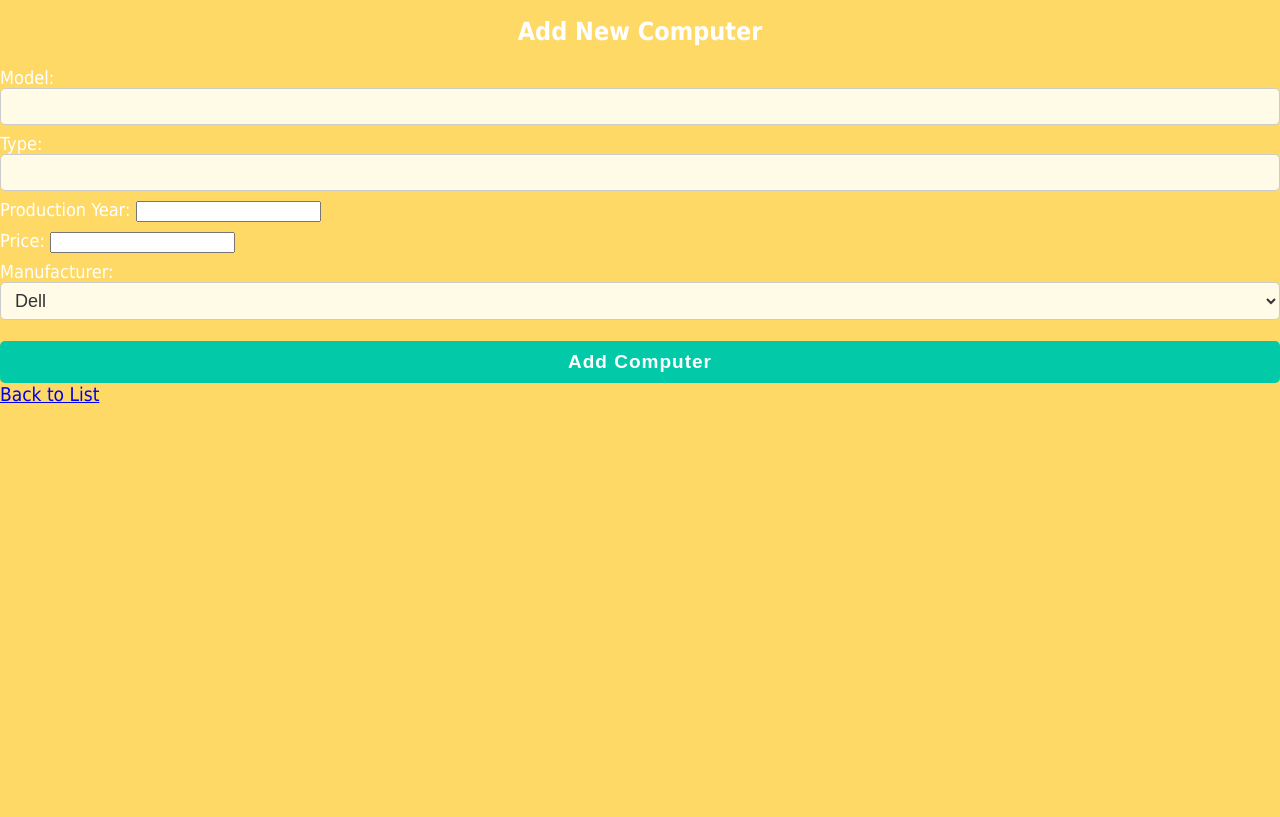
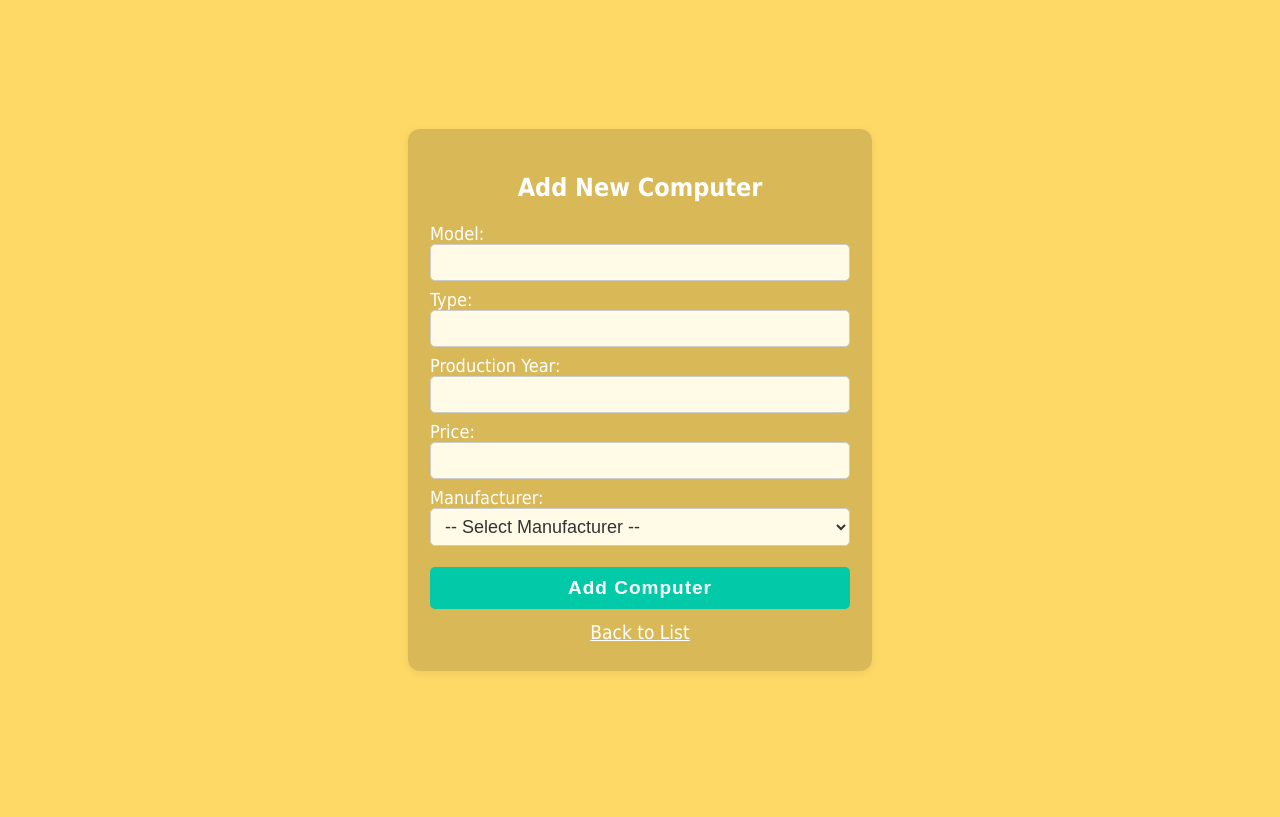
Before and after one commit to htvduc/1, a Spring Boot app: page /computers/add in a window 1280 px wide. After the commit the page ends 671 px from the top, so only its background shows below. Run offline with Spring Boot 4, Linux system fonts and the light colour scheme; a user stored in the database is signed in; data comes from the database, SQL or seed files in the repository.

Commit message:
Enhance computer add form with validation and improved UI
Co-authored-by: htvdvalorant <htvdvalorant@gmail.com>

```diff
--- a/src/main/java/com/example/source1/controller/ComputerController.java
+++ b/src/main/java/com/example/source1/controller/ComputerController.java
@@ -13,6 +13,7 @@ import org.springframework.web.bind.annotation.GetMapping;
 import org.springframework.web.bind.annotation.ModelAttribute;
 import org.springframework.web.bind.annotation.PostMapping;
 import org.springframework.web.bind.annotation.RequestMapping;
+import org.springframework.web.bind.annotation.RequestParam;
 import jakarta.validation.Valid;
 import org.springframework.validation.BindingResult;
 import java.math.BigDecimal;
@@ -54,6 +55,7 @@ public class ComputerController {
 
     @PostMapping("/computers/add")
     public String addComputer(@Valid @ModelAttribute("computer") Computer computer,
+                             @RequestParam(value = "manufacturer", required = false) Integer manufacturerId,
                              BindingResult result,
                              HttpSession session,
                              Model model) {
@@ -62,18 +64,37 @@ public class ComputerController {
             model.addAttribute("error", "You don't have permission to access this function");
             return "error";
         }
+
+        // Set manufacturer from ID
+        if (manufacturerId != null) {
+            Manufacturer manufacturer = manufacturerRepository.findById(manufacturerId).orElse(null);
+            if (manufacturer == null) {
+                result.rejectValue("manufacturer", null, "Invalid manufacturer selected");
+            } else {
+                computer.setManufacturer(manufacturer);
+            }
+        }
+
         // Validate các trường theo yêu cầu đề bài
         if (computer.getComputer_model() == null || computer.getComputer_model().isBlank()
                 || computer.getComputer_model().length() < 5 || computer.getComputer_model().length() > 50) {
             result.rejectValue("computer_model", null, "Model length must be between 5 and 50 characters");
         }
-        if (computer.getPrice() == null || computer.getPrice().compareTo(BigDecimal.valueOf(100)) < 0) {
-            result.rejectValue("price", null, "Price must be >= 100");
+        if (computer.getType() == null || computer.getType().isBlank()
+                || computer.getType().length() < 2 || computer.getType().length() > 50) {
+            result.rejectValue("type", null, "Type length must be between 2 and 50 characters");
+        }
+        if (computer.getPrice() == null || computer.getPrice().compareTo(BigDecimal.valueOf(100)) < 0
+                || computer.getPrice().compareTo(BigDecimal.valueOf(100000)) > 0) {
+            result.rejectValue("price", null, "Price must be between 100 and 100,000");
         }
         int year = computer.getProduction_year() == null ? 0 : computer.getProduction_year();
         int currentYear = Year.now().getValue();
         if (year < 1990 || year > currentYear) {
             result.rejectValue("production_year", null, "Year must be between 1990 and " + currentYear);
+        }
+        if (computer.getManufacturer() == null) {
+            result.rejectValue("manufacturer", null, "Manufacturer is required");
         }
         if (result.hasErrors()) {
             model.addAttribute("manufacturers", manufacturerRepository.findAll());
--- a/src/main/resources/static/style.css
+++ b/src/main/resources/static/style.css
@@ -61,7 +61,7 @@ label {
     font-weight: 500;
 }
 
-input[type="text"], input[type="date"], input[type="password"], select {
+input[type="text"], input[type="date"], input[type="password"], input[type="number"], select {
     width: 100%;
     padding: 7px 10px;
     border-radius: 5px;
@@ -73,9 +73,18 @@ input[type="text"], input[type="date"], input[type="password"], select {
     box-sizing: border-box;
 }
 
-input[type="text"]:focus, input[type="date"]:focus, input[type="password"]:focus, select:focus {
+input[type="text"]:focus, input[type="date"]:focus, input[type="password"]:focus, input[type="number"]:focus, select:focus {
     outline: 2px solid #02CAA9;
     background: #fffde7;
+}
+
+/* Error message styles */
+.error {
+    color: #ff6b6b;
+    font-size: 14px;
+    margin-top: 2px;
+    margin-bottom: 5px;
+    font-weight: 500;
 }
 
 button, .btn {
--- a/src/main/resources/templates/computer_add.html
+++ b/src/main/resources/templates/computer_add.html
@@ -6,36 +6,42 @@
     <link rel="stylesheet" th:href="@{/style.css}" href="/style.css"/>
 </head>
 <body>
+<div class="main-center-wrapper">
+    <div class="form-container">
         <h1>Add New Computer</h1>
         <form th:action="@{/computers/add}" th:object="${computer}" method="post">
             <div>
                 <label>Model:</label>
-        <input type="text" th:field="*{computer_model}" required />
-        <span th:if="${#fields.hasErrors('computer_model')}" th:errors="*{computer_model}"></span>
+                <input type="text" th:field="*{computer_model}" required minlength="5" maxlength="50" />
+                <span th:if="${#fields.hasErrors('computer_model')}" th:errors="*{computer_model}" class="error"></span>
             </div>
             <div>
                 <label>Type:</label>
-        <input type="text" th:field="*{type}" required />
-        <span th:if="${#fields.hasErrors('type')}" th:errors="*{type}"></span>
+                <input type="text" th:field="*{type}" required minlength="2" maxlength="50" />
+                <span th:if="${#fields.hasErrors('type')}" th:errors="*{type}" class="error"></span>
             </div>
             <div>
                 <label>Production Year:</label>
-        <input type="number" th:field="*{production_year}" required />
-        <span th:if="${#fields.hasErrors('production_year')}" th:errors="*{production_year}"></span>
+                <input type="number" th:field="*{production_year}" required min="1990" max="2024" />
+                <span th:if="${#fields.hasErrors('production_year')}" th:errors="*{production_year}" class="error"></span>
             </div>
             <div>
                 <label>Price:</label>
-        <input type="number" step="0.01" th:field="*{price}" required />
-        <span th:if="${#fields.hasErrors('price')}" th:errors="*{price}"></span>
+                <input type="number" step="0.01" th:field="*{price}" required min="100" max="100000" />
+                <span th:if="${#fields.hasErrors('price')}" th:errors="*{price}" class="error"></span>
             </div>
             <div>
                 <label>Manufacturer:</label>
                 <select th:field="*{manufacturer}" required>
-            <option th:each="m : ${manufacturers}" th:value="${m}" th:text="${m.manufacturer_name}"></option>
+                    <option value="">-- Select Manufacturer --</option>
+                    <option th:each="m : ${manufacturers}" th:value="${m.manufacturer_id}" th:text="${m.manufacturer_name}"></option>
                 </select>
+                <span th:if="${#fields.hasErrors('manufacturer')}" th:errors="*{manufacturer}" class="error"></span>
             </div>
             <button type="submit">Add Computer</button>
         </form>
-<a th:href="@{/home}">Back to List</a>
+        <a th:href="@{/home}" class="back-link">Back to List</a>
+    </div>
+</div>
 </body>
 </html>
```
Lines whose indentation alone changed are shown as unchanged.
